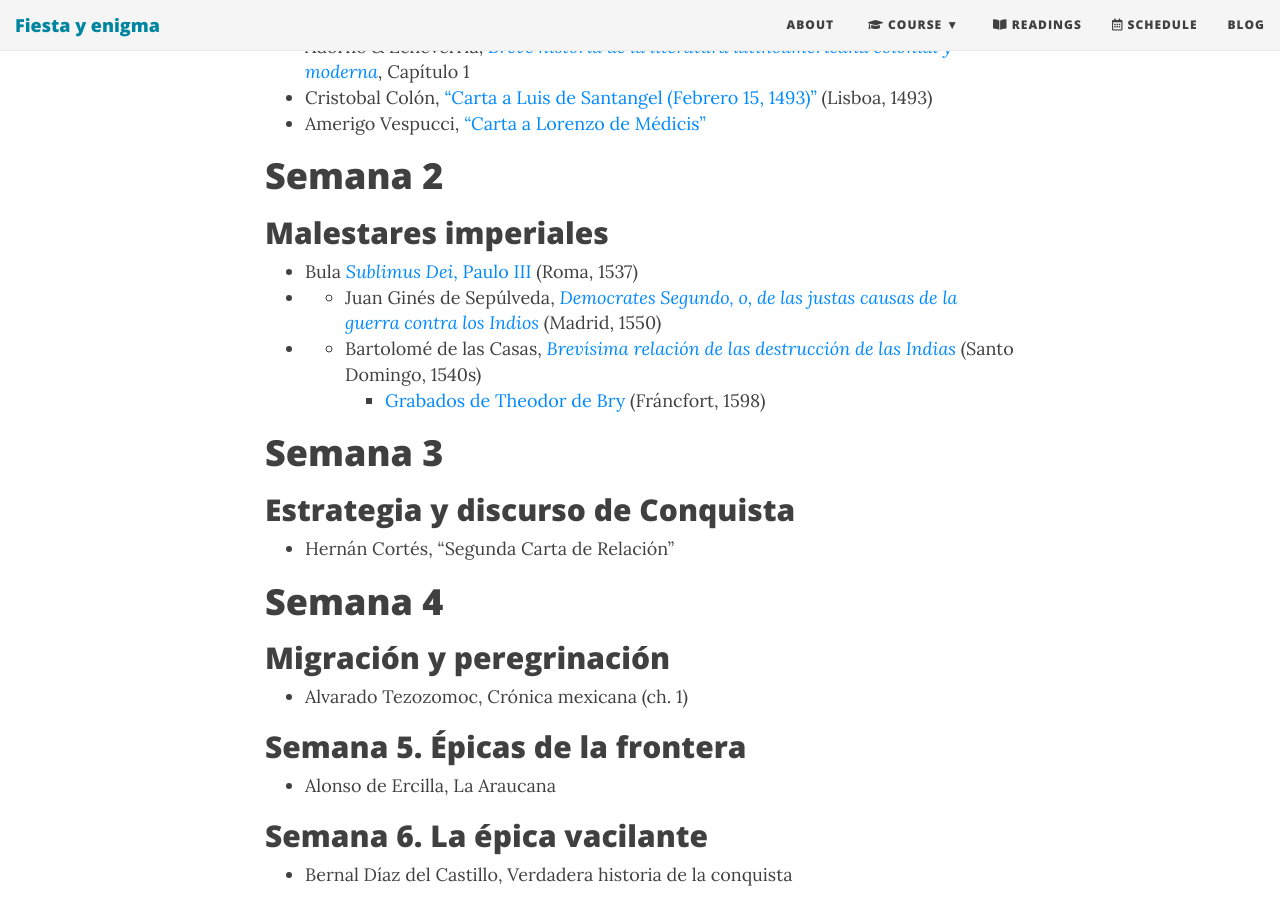
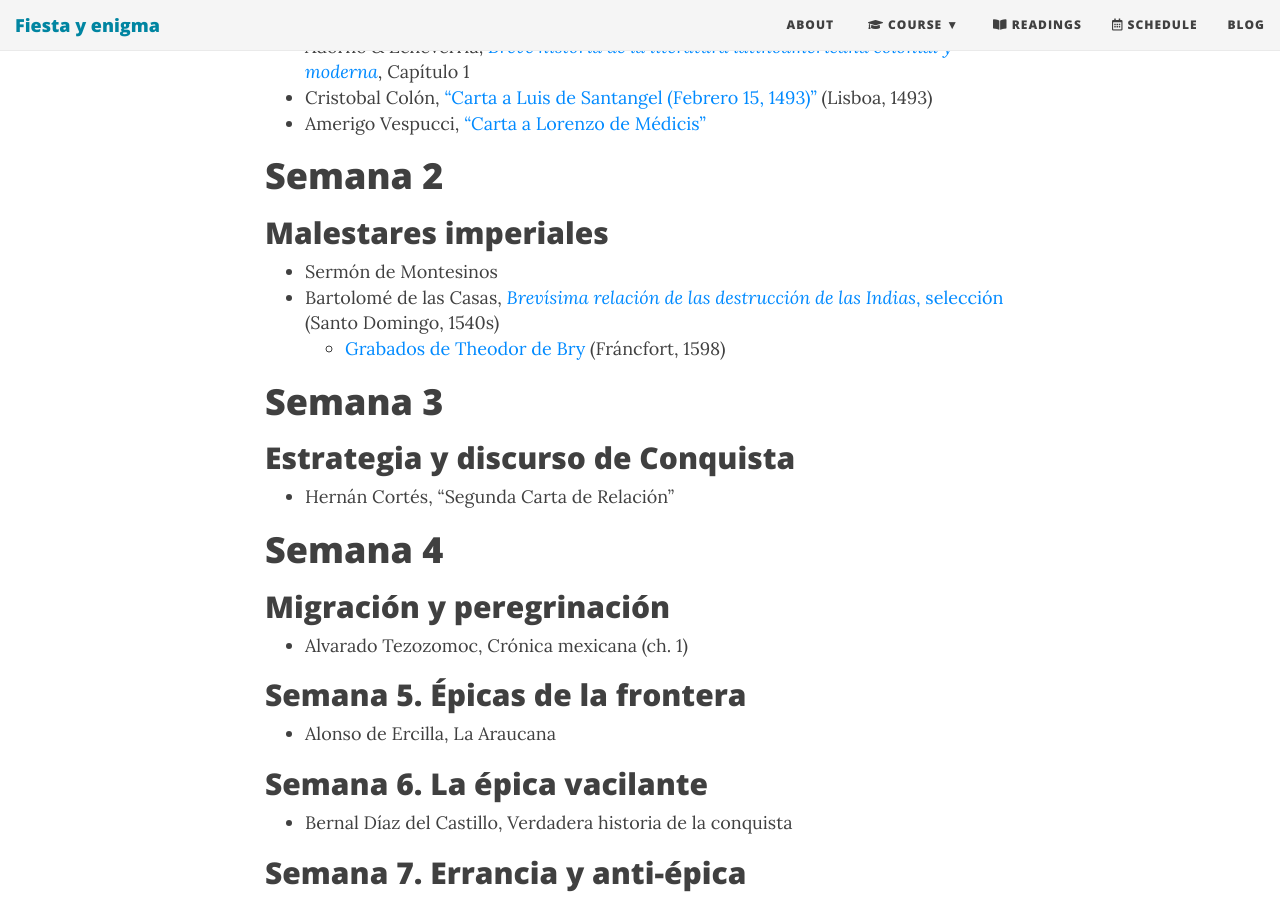
Before and after one commit to Hipomenes/ls452, a Jekyll site: the page built from syllabus.md, in a window 1280 px wide and 900 px high, scrolled down 1604 px. Built offline with Jekyll 4.4.1, drawn with Linux system fonts in a browser that asks for light colours; nearby versions of some CDN libraries.

Commit message:
Update syllabus.md

```diff
--- a/syllabus.md
+++ b/syllabus.md
@@ -33,9 +33,8 @@ bigimg: /img/4partes.jpg
 # Semana 2
 ## Malestares imperiales
 
-- Bula [*Sublimus Dei*, Paulo III](https://drive.google.com/open?id=1ilW5K8PiJTCY8_lL8I5U-6-Tr8_xNkIv) (Roma, 1537)
-- - Juan Ginés de Sepúlveda, [*Democrates Segundo, o, de las justas causas de la guerra contra los Indios*](https://drive.google.com/open?id=1u1BvgI1OrQJQ15hjFwXFgGJQsHBBP5lH) (Madrid, 1550)
-- - Bartolomé de las Casas, [*Brevísima relación de las destrucción de las Indias*](https://drive.google.com/open?id=16fXW5kJKYfivZrQdTBea9kLmKCl7F2RK) (Santo Domingo, 1540s)
+- Sermón de Montesinos
+- Bartolomé de las Casas, [*Brevísima relación de las destrucción de las Indias*, selección](https://drive.google.com/open?id=16fXW5kJKYfivZrQdTBea9kLmKCl7F2RK) (Santo Domingo, 1540s)
     - [Grabados de Theodor de Bry](https://commons.wikimedia.org/wiki/Category:Prints_from_Bartolom%C3%A9_de_las_Casas_Regionum) (Fráncfort, 1598)
 
 # Semana 3
```
